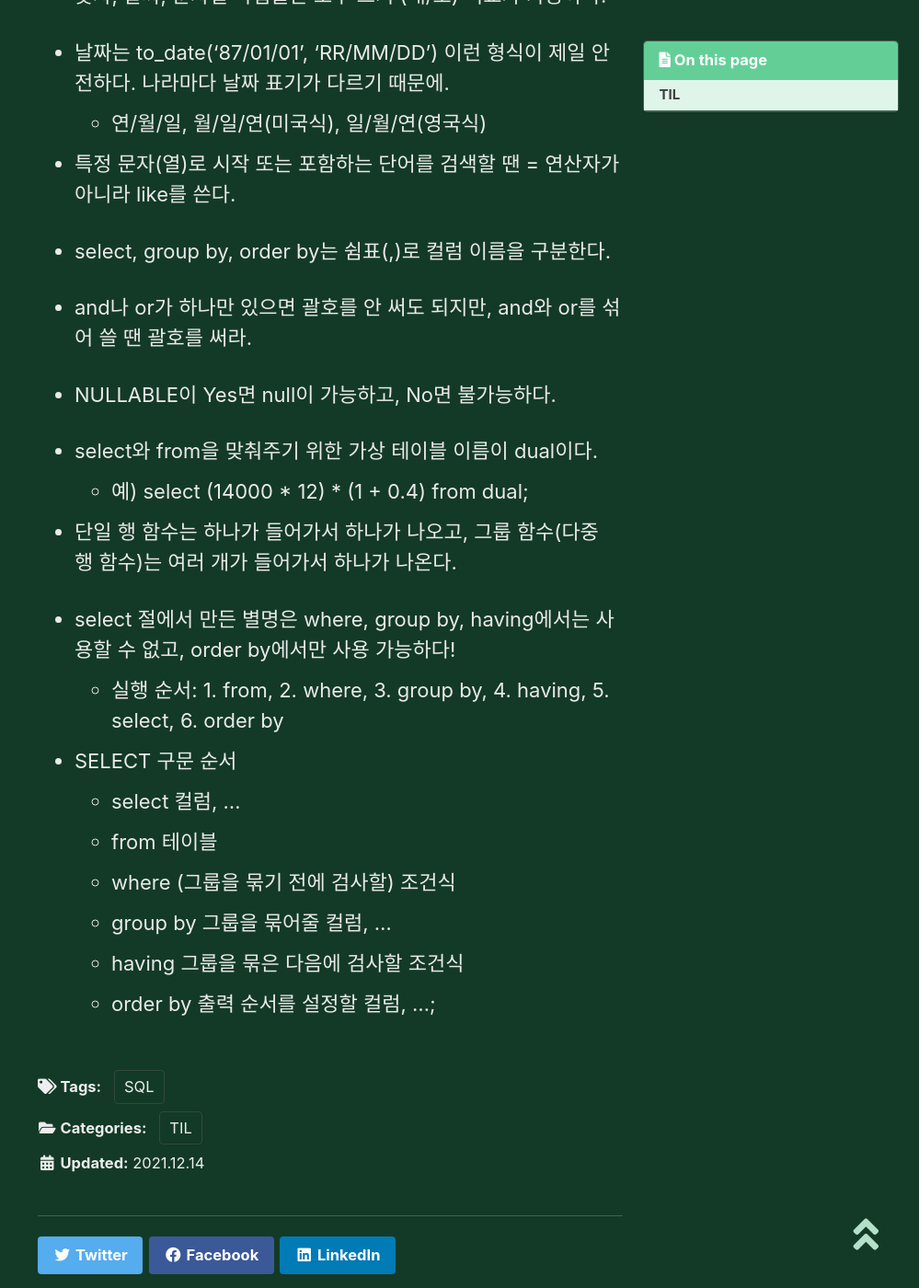
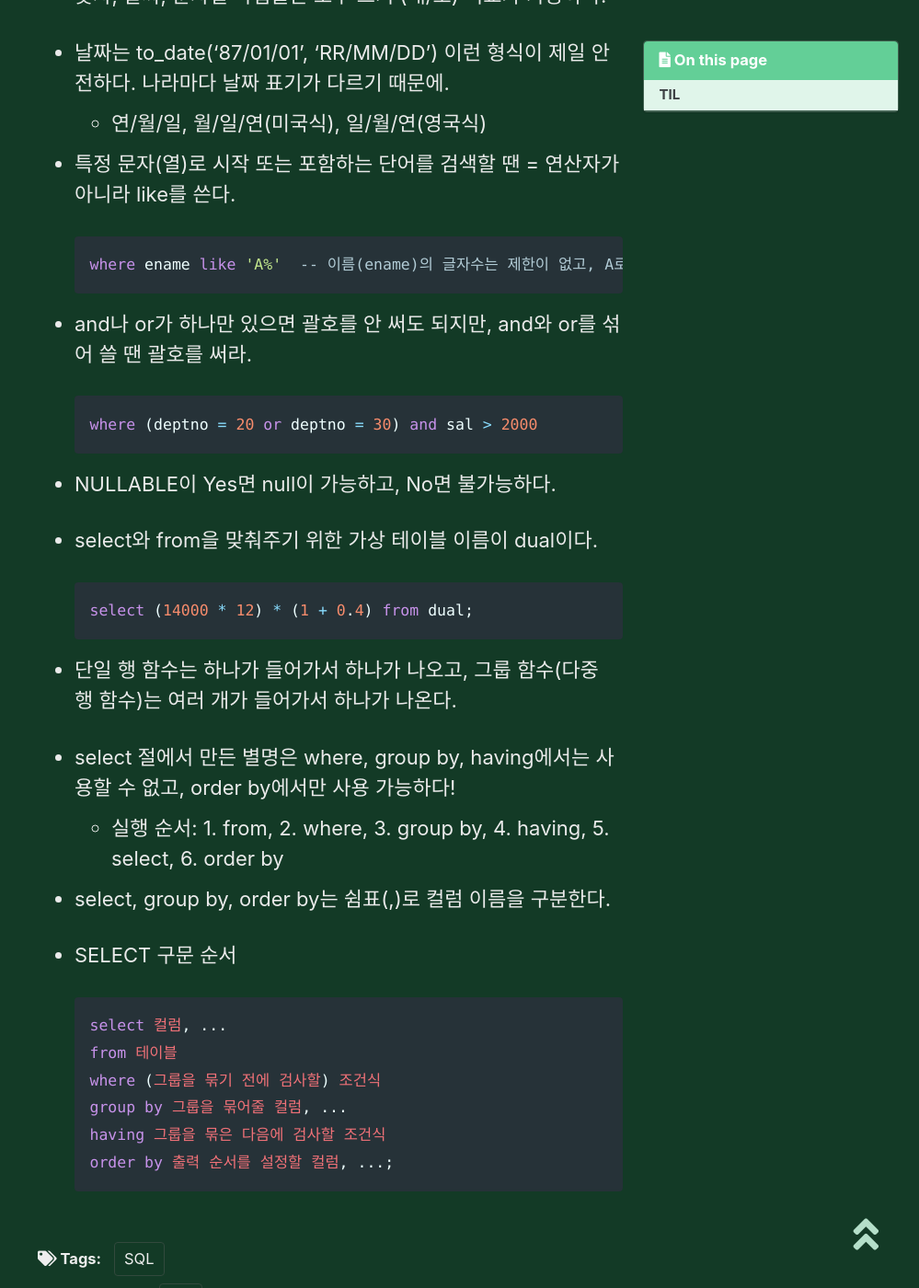
Before and after one commit to YUEUN328/YUEUN328.github.io, a Jekyll site: the page built from _posts/2021-12-14-thirtytwo.md, in a window 1280 px wide and 1400 px high, scrolled down 598 px. Shown: the whole window at 92% size, without its empty margins (281-1280 px from the left). Built offline with Jekyll 4.4.1, drawn with Linux system fonts in a browser that asks for light colours; cached includes are drawn as plain includes; comment, search, counter and statistics services are not loaded.

Commit message:
Update 2021-12-14-thirtytwo.md

````diff
--- a/_posts/2021-12-14-thirtytwo.md
+++ b/_posts/2021-12-14-thirtytwo.md
@@ -21,24 +21,38 @@ author_profile: false
 
 - 특정 문자(열)로 시작 또는 포함하는 단어를 검색할 땐 = 연산자가 아니라 like를 쓴다.
 
-- select, group by, order by는 쉼표(,)로 컬럼 이름을 구분한다.
+  ```sql
+  where ename like 'A%'  -- 이름(ename)의 글자수는 제한이 없고, A로 시작
+  ```
 
 - and나 or가 하나만 있으면 괄호를 안 써도 되지만, and와 or를 섞어 쓸 땐 괄호를 써라.
+
+  ```sql
+  where (deptno = 20 or deptno = 30) and sal > 2000
+  ```
 
 - NULLABLE이 Yes면 null이 가능하고, No면 불가능하다.
 
 - select와 from을 맞춰주기 위한 가상 테이블 이름이 dual이다.
-  - 예) select (14000 * 12) * (1 + 0.4) from dual;
+
+  ```sql
+  select (14000 * 12) * (1 + 0.4) from dual;
+  ```
 
 - 단일 행 함수는 하나가 들어가서 하나가 나오고, 그룹 함수(다중 행 함수)는 여러 개가 들어가서 하나가 나온다.
 
 - select 절에서 만든 별명은 where, group by, having에서는 사용할 수 없고, order by에서만 사용 가능하다!
   - 실행 순서: 1. from, 2. where, 3. group by, 4. having, 5. select, 6. order by
 
+- select, group by, order by는 쉼표(,)로 컬럼 이름을 구분한다.
+
 - SELECT 구문 순서
-  - select 컬럼, ...
-  - from 테이블
-  - where (그룹을 묶기 전에 검사할) 조건식
-  - group by 그룹을 묶어줄 컬럼, ...
-  - having 그룹을 묶은 다음에 검사할 조건식
-  - order by 출력 순서를 설정할 컬럼, ...;
+
+  ```sql
+  select 컬럼, ...
+  from 테이블
+  where (그룹을 묶기 전에 검사할) 조건식
+  group by 그룹을 묶어줄 컬럼, ...
+  having 그룹을 묶은 다음에 검사할 조건식
+  order by 출력 순서를 설정할 컬럼, ...;
+  ```
````
